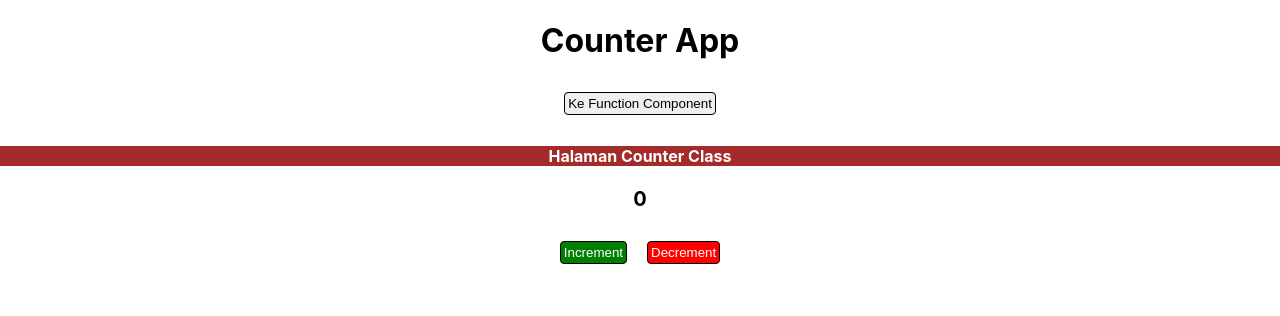
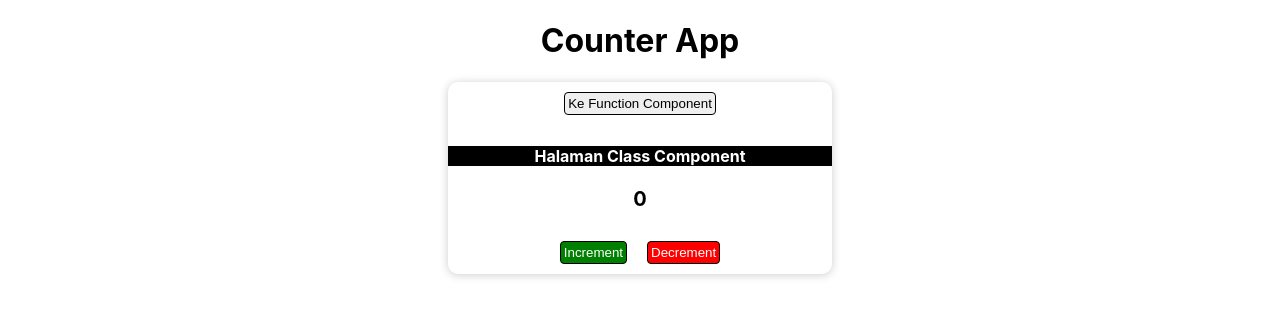
Before and after one commit to akhdanpangestuajiwidodo/counter-app, a React (Create React App) app: page / in a window 1280 px wide. Both pictures are taken after a click on the button "Ke Class Component". Shown: the top 316 px of the page. Built offline with nearby package versions, Linux system fonts and the light colour scheme.

Commit message:
membuat elements heading

```diff
--- a/src/App.css
+++ b/src/App.css
@@ -1,5 +1,10 @@
 .App {
+  background-color: white;
+  width: 30%;
+  margin: auto;
   text-align: center;
+  box-shadow: 0 1px 10px rgba(0, 0, 0, 0.2);
+  border-radius: 10px;
 }
 
 .App-logo {
--- a/src/App.tsx
+++ b/src/App.tsx
@@ -1,8 +1,8 @@
 import React, {useState} from "react";
 import './App.css';
-import './ui/function_component/CounterFunction'
-import CounterClass from './ui/class_component/CounterClass'
-import {CounterFunction} from './ui/function_component/CounterFunction';
+import './components/UI/FunctionComponent/CounterFunction'
+import {CounterClass} from './components/UI/ClassComponent/CounterClass'
+import {CounterFunction} from './components/UI/FunctionComponent/CounterFunction';
 
 function App() {
 
--- a/src/ui/class_component/CounterClass.tsx
+++ b/src/components/UI/ClassComponent/CounterClass.tsx
@@ -1,23 +1,24 @@
 import React from "react";
-import '../../css/Counter.css';
+import '../../../styles/counter.css';
+import { HeadingClassPage } from "../../elements/Heading/HeadingClassPage/HeadingClassPage";
 
 interface State{
     counter: number
 }
 
-export default class CounterClass extends React.Component<{}, State>{
+class CounterClass extends React.Component<{}, State>{
 
     constructor(props: any){
         super(props);
         this.state = {
-            counter: 0
+            counter: 0,
         };
     }
 
     render(){
         return (
             <div>
-                <h4 className="h4class">Halaman Counter Class</h4>
+                <HeadingClassPage />
                 <p> {this.state.counter} </p>
                 <button onClick={() => this.setState({counter: this.state.counter + 1})} className='increment'>Increment</button>
                 <button onClick={() => this.setState({counter: this.state.counter - 1})} className='decrement'>Decrement</button>
@@ -25,3 +26,5 @@ export default class CounterClass extends React.Component<{}, State>{
         );
     }
 }
+
+export {CounterClass};
--- a/src/ui/function_component/CounterFunction.tsx
+++ b/src/components/UI/FunctionComponent/CounterFunction.tsx
@@ -1,5 +1,6 @@
-import React, {useState} from "react";
-import '../../css/Counter.css'
+import {useState} from "react";
+import '../../../styles/counter.css';
+import { HeadingFunctionPage } from "../../elements/Heading/HeadingFunctionPage/HeadingFunctionPage";
 
 function CounterFunction(){
 
@@ -9,7 +10,7 @@ function CounterFunction(){
     return (
     <div>
         <div>
-            <h4 className="h4function">Halaman Function Class</h4>
+            <HeadingFunctionPage />
             <p> {count} </p>
             <button onClick={() => setCount(count + 1)} className='increment'>
             Increment
--- /dev/null
+++ b/src/components/elements/Heading/HeadingClassPage/HeadingClassPage.tsx
@@ -0,0 +1,9 @@
+import './heading-class-page.css'
+
+function HeadingClassPage(){
+    return (
+        <h4 className='h4-class'>Halaman Class Component</h4>
+    );
+}
+
+export {HeadingClassPage};
--- /dev/null
+++ b/src/components/elements/Heading/HeadingClassPage/heading-class-page.css
@@ -0,0 +1,5 @@
+.h4-class {
+  background-color: black;
+  color: white;
+  width: 100%;
+}
--- /dev/null
+++ b/src/components/elements/Heading/HeadingFunctionPage/HeadingFunctionPage.tsx
@@ -0,0 +1,9 @@
+import './heading-function-page.css';
+
+function HeadingFunctionPage(){
+    return (
+        <h4 className='h4-function'>Halaman Function Component</h4>
+    );
+}
+
+export {HeadingFunctionPage};
--- /dev/null
+++ b/src/components/elements/Heading/HeadingFunctionPage/heading-function-page.css
@@ -0,0 +1,4 @@
+.h4-function {
+  background-color: blueviolet;
+  color: white;
+}
--- a/src/css/Counter.css
+++ b/src/styles/counter.css
@@ -19,13 +19,3 @@ button {
   background-color: red;
   color: white;
 }
-
-.h4class {
-  background-color: brown;
-  color: white;
-}
-
-.h4function {
-  background-color: blueviolet;
-  color: white;
-}
```
